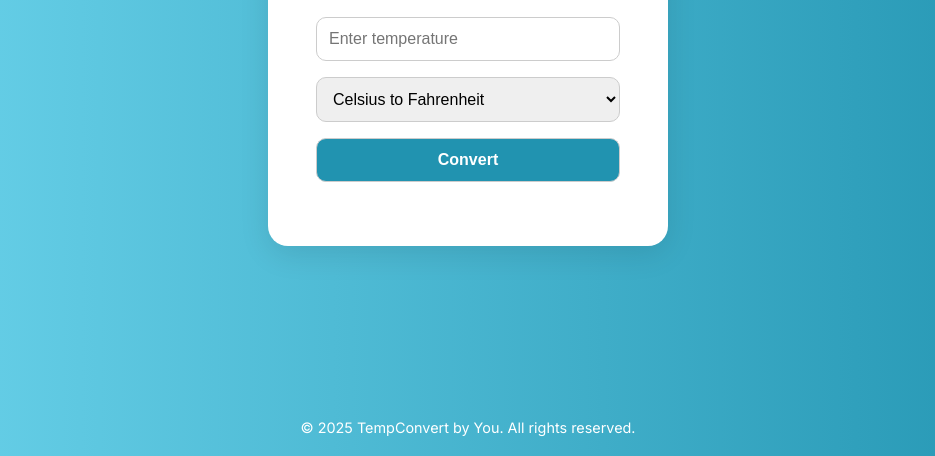
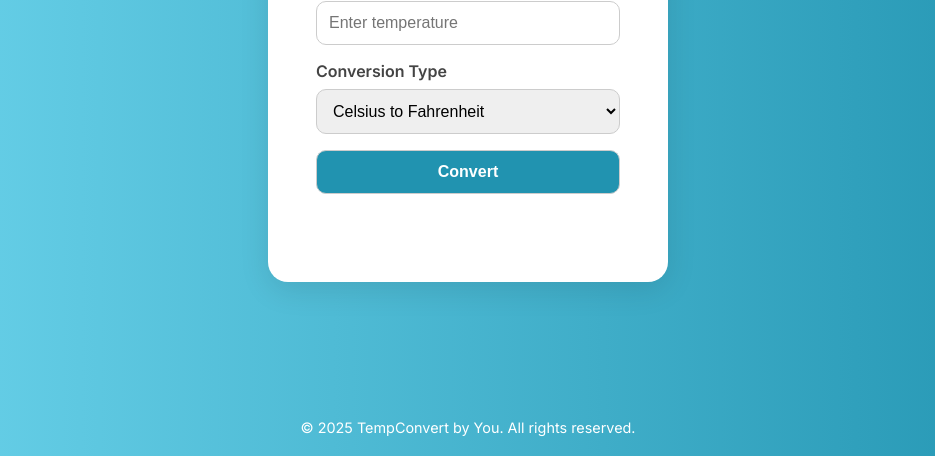
Before and after one commit to Asadx7/temperature-converter, a plain HTML site: page index.html in a window 1280 px wide. Shown: the part 344-800 px from the top of the page, without its empty margins (172-1107 px from the left). Drawn offline with Linux system fonts and the light colour scheme.

Commit message:
Update index.html

```diff
--- a/index.html
+++ b/index.html
@@ -1,10 +1,18 @@
 <!DOCTYPE html>
 <html lang="en">
 <head>
-  <meta charset="UTF-8">
-  <meta name="viewport" content="width=device-width, initial-scale=1.0">
-  <title>Temperature Converter</title>
-  <link href="https://fonts.googleapis.com/css2?family=Inter:wght@400;600&display=swap" rel="stylesheet">
+  <meta charset="UTF-8" />
+  <meta name="viewport" content="width=device-width, initial-scale=1" />
+
+  <title>Temperature Converter - Celsius to Fahrenheit & Fahrenheit to Celsius</title>
+
+  <!-- SEO Meta Tags -->
+  <meta name="description" content="Convert temperatures easily between Celsius and Fahrenheit with this simple and free temperature converter tool." />
+  <meta name="keywords" content="temperature converter, Celsius to Fahrenheit, Fahrenheit to Celsius, temperature conversion tool, convert temperature online" />
+  <meta name="author" content="Your Name" />
+
+  <link href="https://fonts.googleapis.com/css2?family=Inter:wght@400;600&display=swap" rel="stylesheet" />
+
   <style>
     * {
       box-sizing: border-box;
@@ -20,7 +28,7 @@
       height: 100vh;
       color: #333;
     }
-    .converter {
+    main.converter {
       background: #fff;
       padding: 2.5rem 3rem;
       border-radius: 20px;
@@ -29,14 +37,21 @@
       max-width: 400px;
       width: 100%;
     }
-    .converter h1 {
+    main.converter h1 {
       margin-bottom: 1.5rem;
       font-size: 2rem;
       color: #2193b0;
     }
+    label {
+      display: block;
+      margin-top: 1rem;
+      font-weight: 600;
+      text-align: left;
+      color: #444;
+    }
     input, select, button {
       padding: 0.75rem;
-      margin: 0.5rem 0;
+      margin: 0.5rem 0 0 0;
       font-size: 1rem;
       width: 100%;
       border: 1px solid #ccc;
@@ -48,6 +63,7 @@
       font-weight: 600;
       cursor: pointer;
       transition: background 0.3s ease;
+      margin-top: 1rem;
     }
     button:hover {
       background-color: #176b87;
@@ -57,6 +73,7 @@
       font-size: 1.2rem;
       font-weight: 600;
       color: #444;
+      min-height: 2rem;
     }
     footer {
       position: absolute;
@@ -64,23 +81,39 @@
       font-size: 0.9rem;
       color: #fff;
       text-align: center;
+      width: 100%;
     }
   </style>
 </head>
 <body>
-  <div class="converter">
+  <main class="converter" role="main" aria-label="Temperature Converter">
     <h1>🌡️ Temperature Converter</h1>
-    <input type="number" id="tempInput" placeholder="Enter temperature">
-    <select id="conversionType">
+
+    <label for="tempInput">Enter Temperature</label>
+    <input
+      type="number"
+      id="tempInput"
+      name="tempInput"
+      placeholder="Enter temperature"
+      aria-describedby="inputHelp"
+      required
+    />
+
+    <label for="conversionType">Conversion Type</label>
+    <select id="conversionType" name="conversionType" aria-label="Select conversion type">
       <option value="CtoF">Celsius to Fahrenheit</option>
       <option value="FtoC">Fahrenheit to Celsius</option>
     </select>
-    <button onclick="convertTemperature()">Convert</button>
-    <div class="result" id="result"></div>
-  </div>
+
+    <button onclick="convertTemperature()" aria-label="Convert temperature">Convert</button>
+
+    <div class="result" id="result" aria-live="polite" role="region"></div>
+  </main>
+
   <footer>
     &copy; 2025 TempConvert by You. All rights reserved.
   </footer>
+
   <script>
     function convertTemperature() {
       const temp = parseFloat(document.getElementById('tempInput').value);
@@ -94,10 +127,10 @@
 
       let result;
       if (conversionType === 'CtoF') {
-        result = (temp * 9/5) + 32;
+        result = (temp * 9 / 5) + 32;
         resultDiv.textContent = `${temp}°C = ${result.toFixed(2)}°F`;
       } else {
-        result = (temp - 32) * 5/9;
+        result = (temp - 32) * 5 / 9;
         resultDiv.textContent = `${temp}°F = ${result.toFixed(2)}°C`;
       }
     }
```
